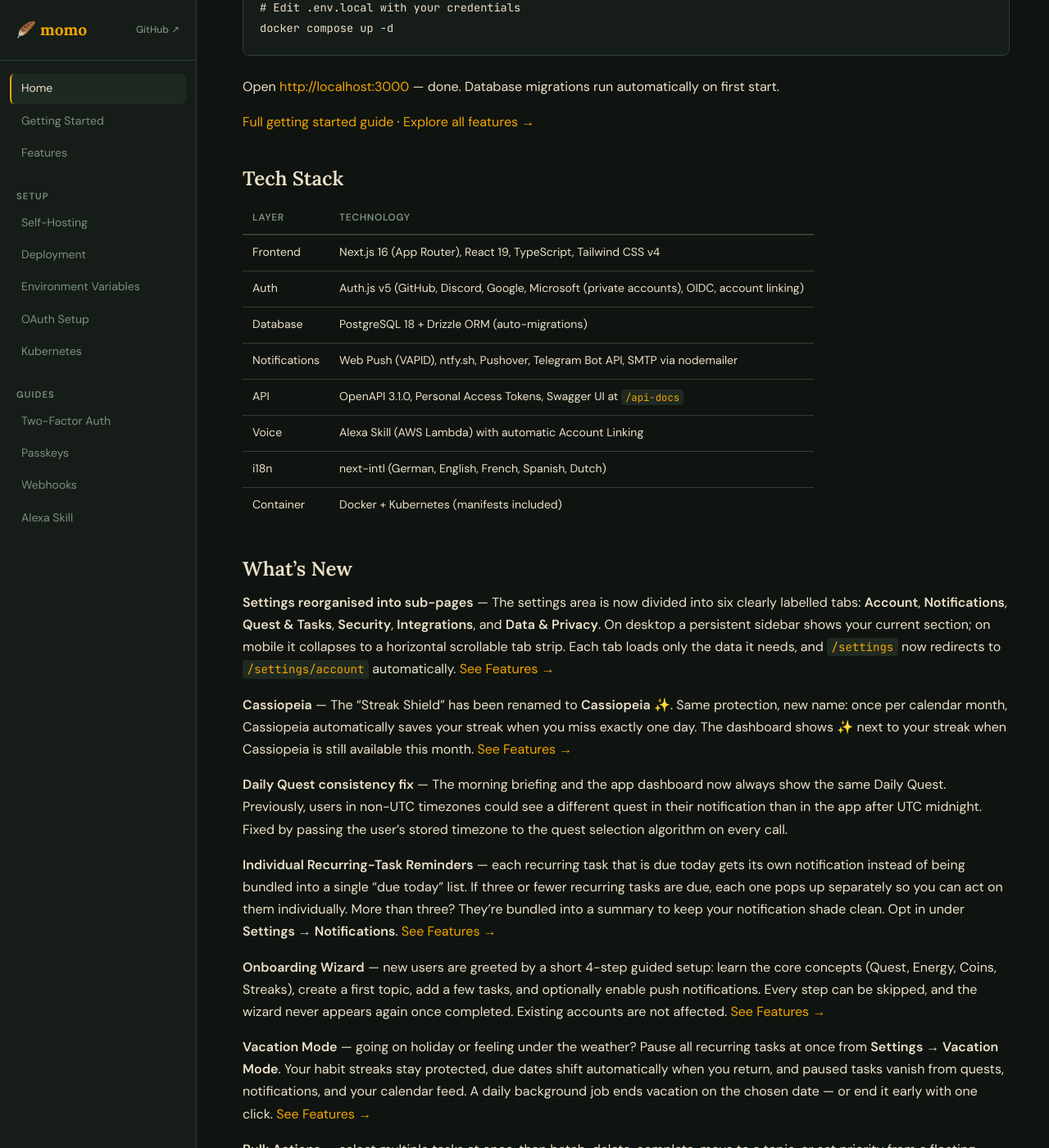
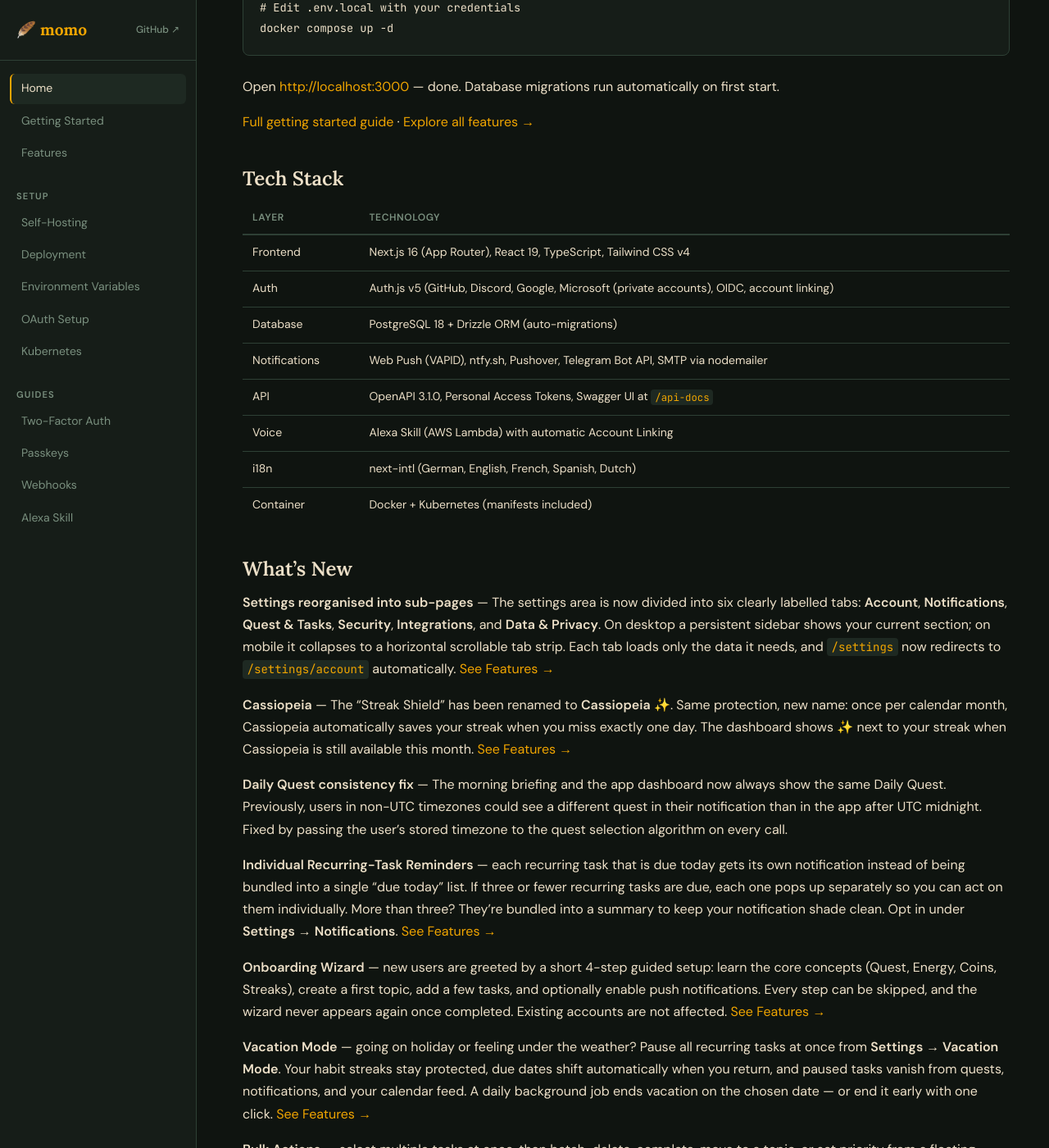
Before and after one commit to jp1337/momo, a Jekyll site: the page built from docs-site/index.md, in a window 1280 px wide and 1400 px high, scrolled down 2508 px. Shown: the whole window at 82% size. Built offline with Jekyll 4.4.1, drawn with Linux system fonts in a browser that asks for light colours.

Commit message:
fix(docs): tables full-width on desktop, max-content only on mobile
On desktop tables use width:100% (fill content area, no forced scroll).
On mobile (<=768px) tables use width:max-content so the scroll-wrapper
overflows and enables horizontal touch scroll.

Co-Authored-By: Claude Sonnet 4.6 <noreply@anthropic.com>

```diff
--- a/docs-site/_layouts/default.html
+++ b/docs-site/_layouts/default.html
@@ -7,7 +7,7 @@
   <meta name="description" content="{% if page.description %}{{ page.description }}{% else %}{{ site.description }}{% endif %}">
   <link rel="preconnect" href="https://fonts.googleapis.com">
   <link href="https://fonts.googleapis.com/css2?family=Lora:ital,wght@0,400;0,600;0,700;1,400&family=DM+Sans:wght@400;500;600&family=JetBrains+Mono:wght@400;500&display=swap" rel="stylesheet">
-  <link rel="stylesheet" href="{{ '/assets/css/style.css' | relative_url }}?v=10">
+  <link rel="stylesheet" href="{{ '/assets/css/style.css' | relative_url }}?v=11">
   <link rel="icon" type="image/svg+xml" href="{{ '/assets/img/icon.svg' | relative_url }}">
   <link rel="icon" type="image/png" sizes="192x192" href="{{ '/assets/img/icon.png' | relative_url }}">
   <link rel="apple-touch-icon" href="{{ '/assets/img/icon.png' | relative_url }}">
--- a/docs-site/assets/css/style.css
+++ b/docs-site/assets/css/style.css
@@ -299,7 +299,7 @@ td code {
 
 .content-body table {
   border-collapse: collapse;
-  width: max-content; /* wider than wrapper → wrapper scrolls */
+  width: 100%;
   font-size: 0.875rem;
   margin-bottom: 0;
 }
@@ -389,4 +389,7 @@ tr:last-child td { border-bottom: none; }
   h1 { font-size: 1.75rem; }
   .hero h1 { font-size: 2rem; }
   .features-grid { grid-template-columns: 1fr; }
+
+  /* Tables: full natural width so wrapper scrolls horizontally */
+  .content-body table { width: max-content; }
 }
```
